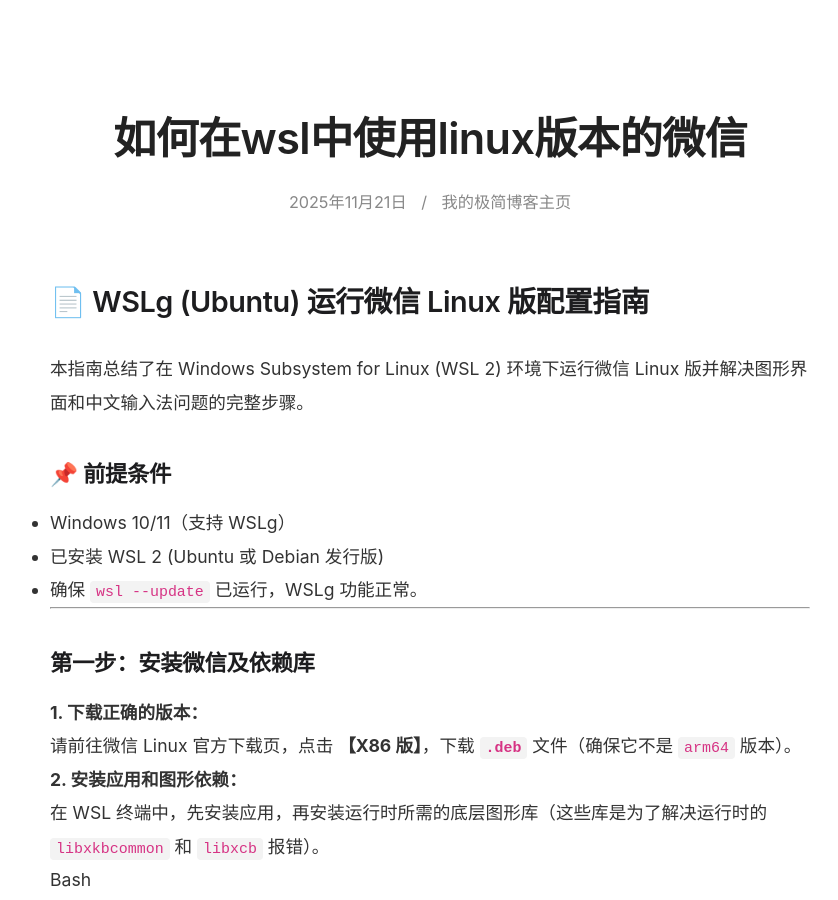
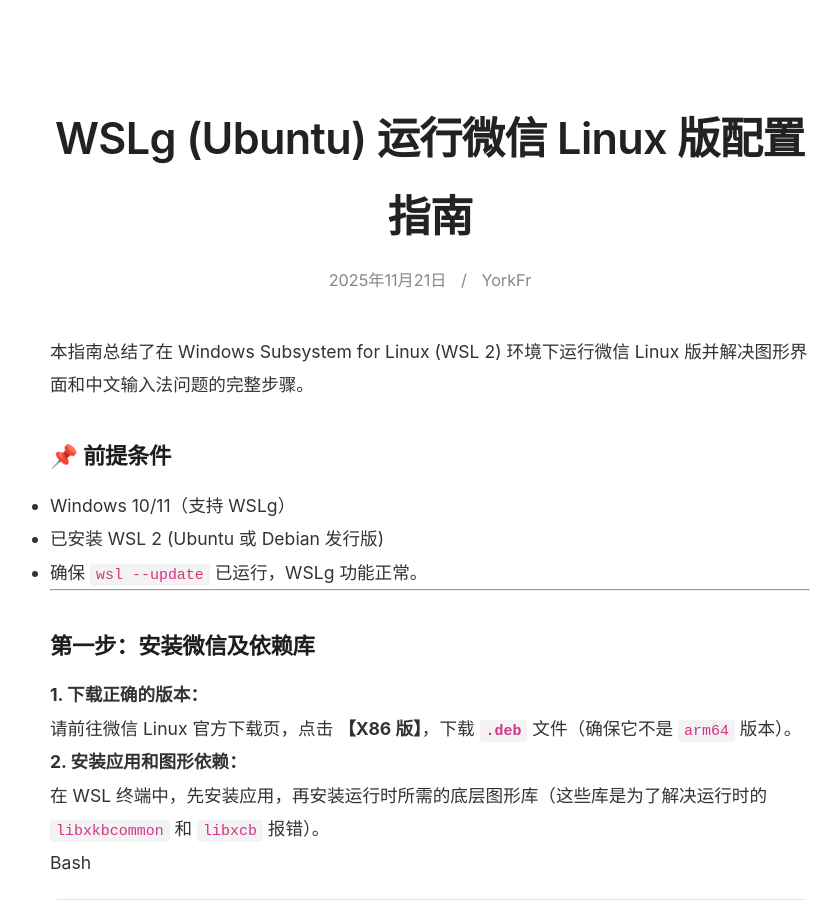
Before and after one commit to YorkFr/YorkFr.github.io, a Jekyll site: the page built from _posts/2025-11-21-如何在wsl中使用linux版本的微信.md, in a window 1280 px wide and 900 px high. Shown: the whole window, without its empty margins (210-1048 px from the left). Built offline with Jekyll 4.4.1, drawn with Linux system fonts in a browser that asks for light colours; our own code applies the rules of GitHub Pages for plain Markdown files.

Commit message:
Update 2025-11-21-如何在wsl中使用linux版本的微信.md

```diff
--- a/_posts/2025-11-21-如何在wsl中使用linux版本的微信.md
+++ b/_posts/2025-11-21-如何在wsl中使用linux版本的微信.md
@@ -1,4 +1,8 @@
-## 📄 WSLg (Ubuntu) 运行微信 Linux 版配置指南
+---
+layout: post
+title: "WSLg (Ubuntu) 运行微信 Linux 版配置指南"
+author: YorkFr
+---
 
 本指南总结了在 Windows Subsystem for Linux (WSL 2) 环境下运行微信 Linux 版并解决图形界面和中文输入法问题的完整步骤。
 
```
